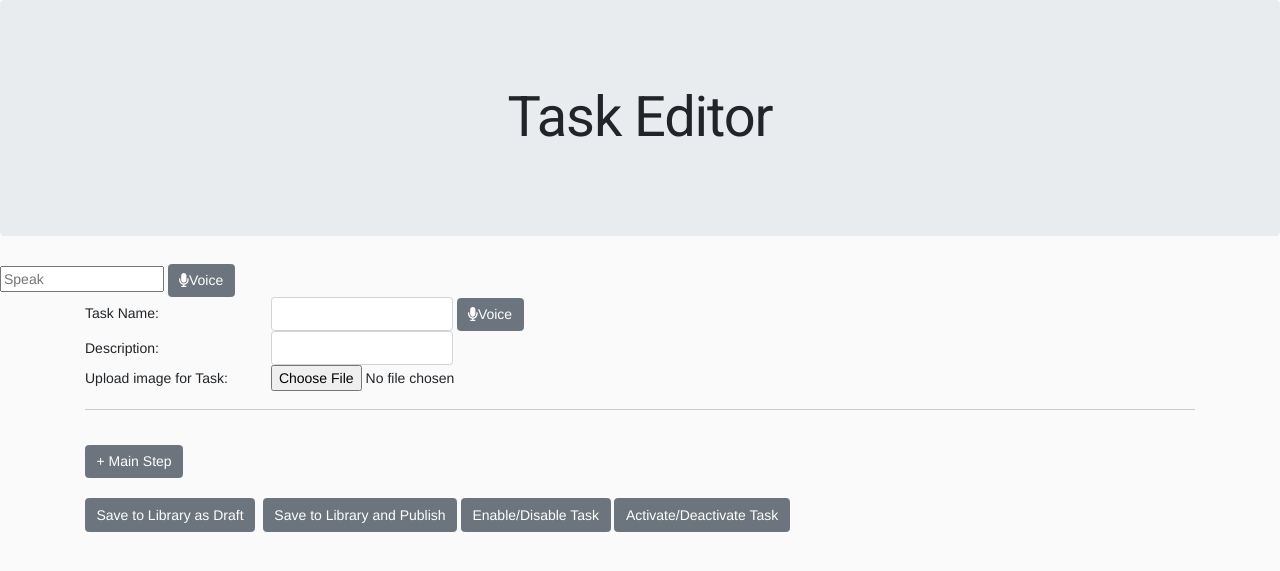
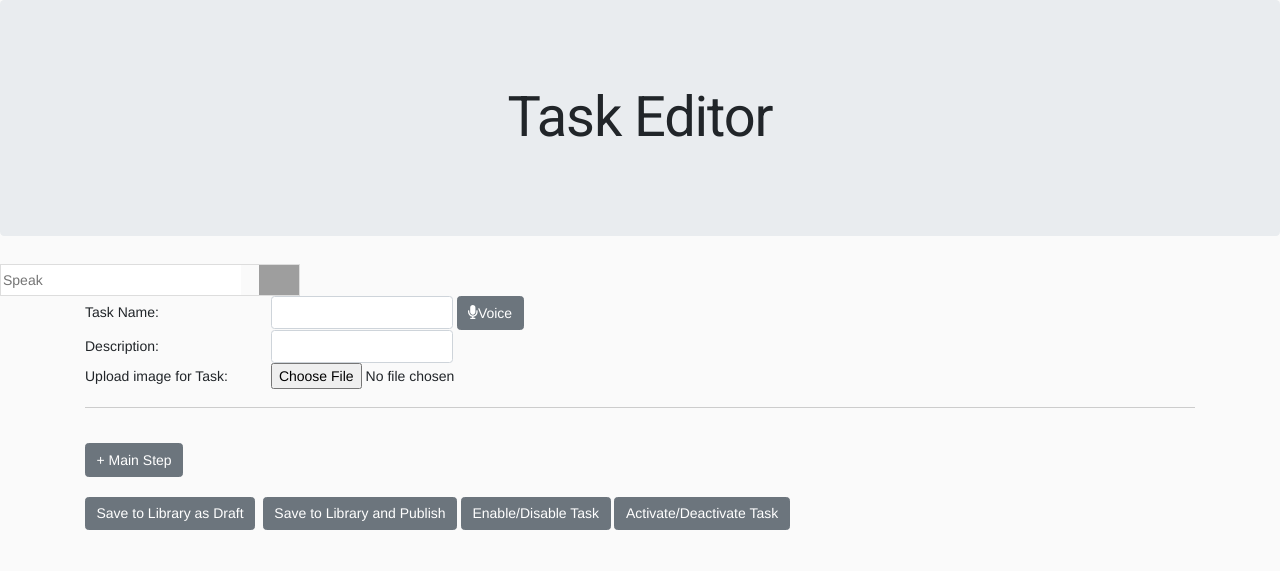
Before and after one commit to mhoff873/KU-Capstone---TMS, a Flask app: page /create_task/ in a window 1280 px wide. Shown: the part 52-623 px from the top of the page. Run offline with Flask 2, Linux system fonts and the light colour scheme; the visitor is signed in with stand-in values (Sample User, id 1); some libraries are stand-ins or nearby versions; grey boxes are pictures that could not be loaded.

Commit message:
Will it work?

```diff
--- a/templates/create_task.html
+++ b/templates/create_task.html
@@ -36,13 +36,19 @@
         <h1>Task Editor</h1>
     </div>
 
-    <form id="labnol" method="get" action="https://www.google.com/search">
-        <div class="speech">
-            <input type="text" name="q" id="transcript" placeholder="Speak" />
-            <a class="btn btn-secondary btn-md" href="#" onclick="startDictation()">
-                    <i class="fas fa-microphone"></i>Voice</a>
-        </div>
-    </form>
+<style>
+  .speech {border: 1px solid #DDD; width: 300px; padding: 0; margin: 0}
+  .speech input {border: 0; width: 240px; display: inline-block; height: 30px;}
+  .speech img {float: right; width: 40px }
+</style>
+
+<!-- Search Form -->
+<form id="labnol" method="get" action="https://www.google.com/search">
+  <div class="speech">
+    <input type="text" name="q" id="transcript" placeholder="Speak" />
+    <img onclick="startDictation()" src="//i.imgur.com/cHidSVu.gif" />
+  </div>
+</form>
 
     <div class="container">
         <div class="page_content">
```
